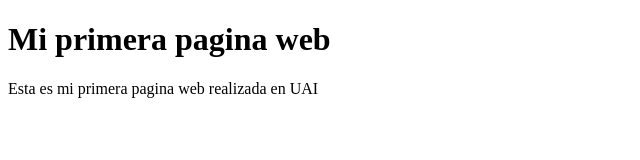
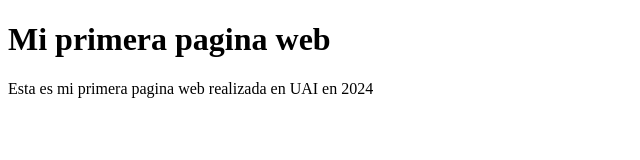
Before and after one commit to GonzaloArigos/test, a plain HTML site: page index.html in a window 1280 px wide. Shown: the full height of the page, 0-640 px from the left. Drawn offline with Linux system fonts and the light colour scheme.

Commit message:
Se agrega year

```diff
--- a/index.html
+++ b/index.html
@@ -7,6 +7,7 @@
 </head>
 <body>
     <h1>Mi primera pagina web</h1>
-    <p>Esta es mi primera pagina web realizada en UAI</p>
+    <p>Esta es mi primera pagina web realizada en UAI en 2024</p>
+
 </body>
 </html>
```
